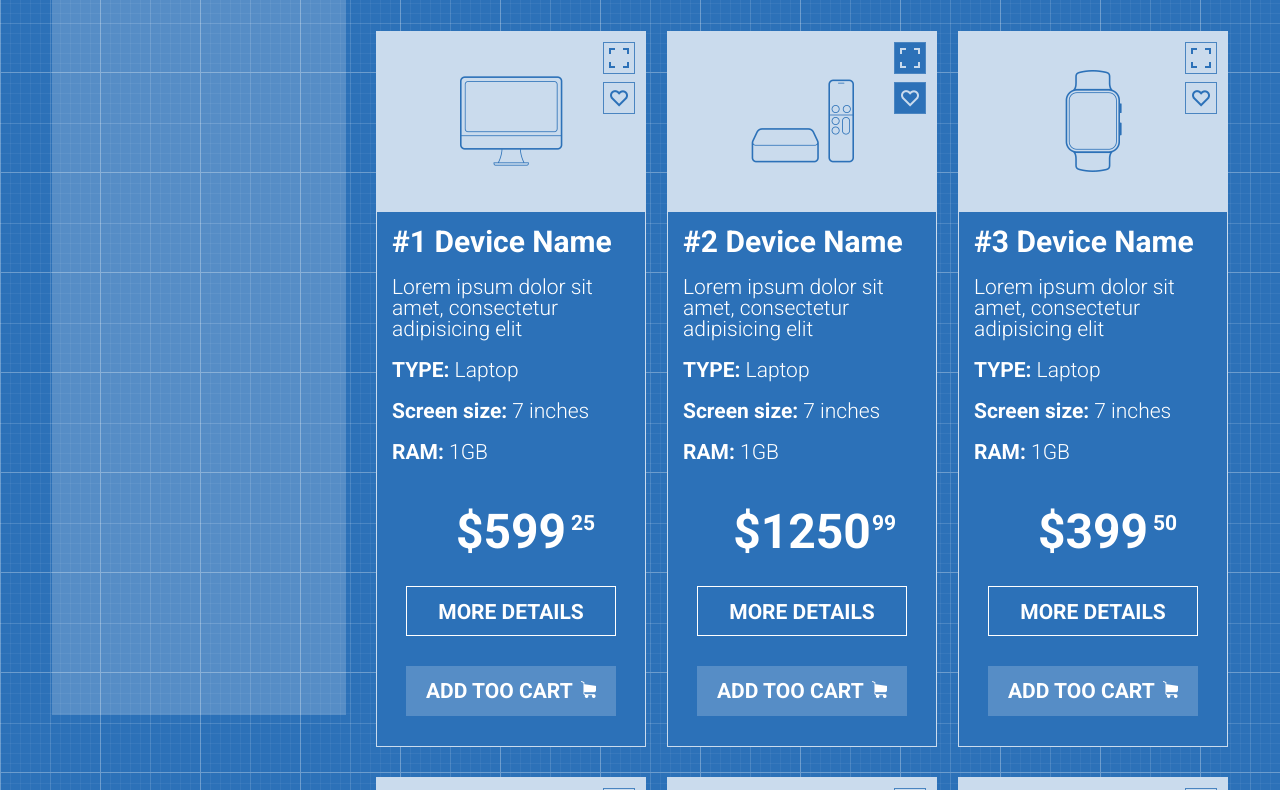
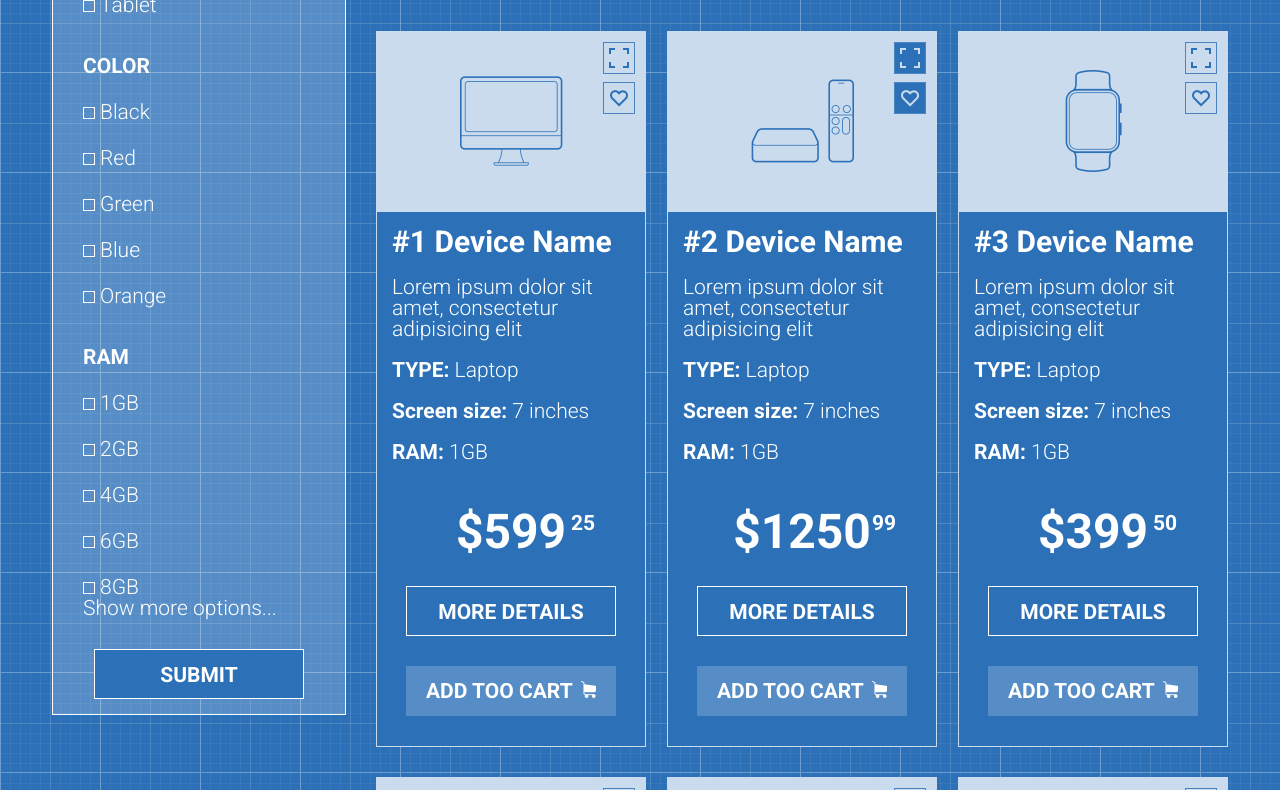
Before and after one commit to YevheniiaLy/Fake-shop, a plain HTML site: page index.html in a window 1280 px wide. Shown: the part 628-1418 px from the top of the page. Drawn offline with Linux system fonts and the light colour scheme.

Commit message:
add sider filter html css

```diff
--- a/index.html
+++ b/index.html
@@ -63,10 +63,57 @@
       </div>
     </header>
     <!-- Slider start -->
-    <div class="slider-wrap"></div>
+    <div class="slider-wrap">
+      </div>
+    </div>
     <!--main start -->
     <div class="main-wrapper">
-      <aside class="sider"></aside>
+      <aside class="sider">
+        <div class="dev-type">
+          <h6 class="sider-title">DEVICE TYPE</h6>
+          <input type="checkbox" class="input-checkbox" id="cb-laptop">
+          <label for="cb-laptop" class="label-checkbox">Laptop</label>
+          <input type="checkbox" class="input-checkbox" id="cb-tablet">
+          <label for="cb-tablet" class="label-checkbox">Tablet</label>
+        </div>
+        <div class="dev-color">
+          <h6 class="sider-title">COLOR</h6>
+          <input type="checkbox" class="input-checkbox" id="cb-black">
+          <label for="cb-black" class="label-checkbox">Black</label>
+
+          <input type="checkbox" class="input-checkbox" id="cb-red">
+          <label for="cb-red" class="label-checkbox">Red</label>
+
+          <input type="checkbox" class="input-checkbox" id="cb-green">
+          <label for="cb-green" class="label-checkbox">Green</label>
+
+          <input type="checkbox" class="input-checkbox" id="cb-blue">
+          <label for="cb-blue" class="label-checkbox">Blue</label>
+
+          <input type="checkbox" class="input-checkbox" id="cb-orange">
+          <label for="cb-orange" class="label-checkbox">Orange</label>
+        </div>
+        <div class="dev-ram">
+          <h6 class="sider-title">RAM</h6>
+          <input type="checkbox" class="input-checkbox" id="cb-one-gb">
+          <label for="cb-one-gb" class="label-checkbox">1GB</label>
+
+          <input type="checkbox" class="input-checkbox" id="cb-two-gb">
+          <label for="cb-two-gb" class="label-checkbox">2GB</label>
+
+          <input type="checkbox" class="input-checkbox" id="cb-four-gb">
+          <label for="cb-four-gb" class="label-checkbox">4GB</label>
+
+          <input type="checkbox" class="input-checkbox" id="cb-six-gb">
+          <label for="cb-six-gb" class="label-checkbox">6GB</label>
+
+          <input type="checkbox" class="input-checkbox" id="cb-eight-gb">
+          <label for="cb-eight-gb" class="label-checkbox">8GB</label>
+
+        </div>
+        <div class="sider-more">Show more options...</div>
+        <div class="more-btn"> <a href="#">SUBMIT</a></div>
+      </aside>
       <div class="main-inform-wrap">
         <div class="breadcrumb-wrap">
           <ul class="breadcrumb">
--- a/style.css
+++ b/style.css
@@ -169,6 +169,7 @@ header {
   height: 400px;
   background-color: #000000;
 }
+
 /* main-wrap */
 .main-wrapper {
   margin: auto;
@@ -176,13 +177,54 @@ header {
   display: flex;
   padding: 0 12px;
 }
+/* sider style */
 .sider {
-  opacity: 0.2;
   width: 25%;
   height: 843px;
+  background-color: rgba(255, 255, 255, 0.2);
+  border: 1px solid #ffffff;
+  padding: 30px;
+}
+.sider-title {
+  font-size: 21px;
+  font-weight: 700;
+  color: white;
+  margin-bottom: 25px;
+}
+.label-checkbox {
+  display: block;
+  font-size: 21px;
+  font-weight: 300;
+  color: white;
+  margin-top: 25px;
+}
+.label-checkbox::before {
+  content: "";
+  display: inline-block;
+  width: 10px;
+  height: 10px;
+  border: 1px solid white;
+  margin-right: 5px;
+}
+.input-checkbox {
+  display: none;
+}
+.input-checkbox:checked + .label-checkbox::before {
   background-color: #ffffff;
-  border: 1px solid #ffffff;
 }
+.sider-more {
+  font-size: 21px;
+  font-weight: 300;
+  color: white;
+}
+.dev-type {
+  margin-bottom: 40px;
+}
+.dev-color {
+  margin-bottom: 40px;
+}
+
+/* main style  */
 .main-inform-wrap {
   display: flex;
   flex-wrap: wrap;
@@ -382,7 +424,7 @@ header {
   padding: 15px 30px;
   width: 210px;
   height: 50px;
-
+  background-color: #2c71b8;
   border: solid 1px white;
 }
 .more-btn a {
```
